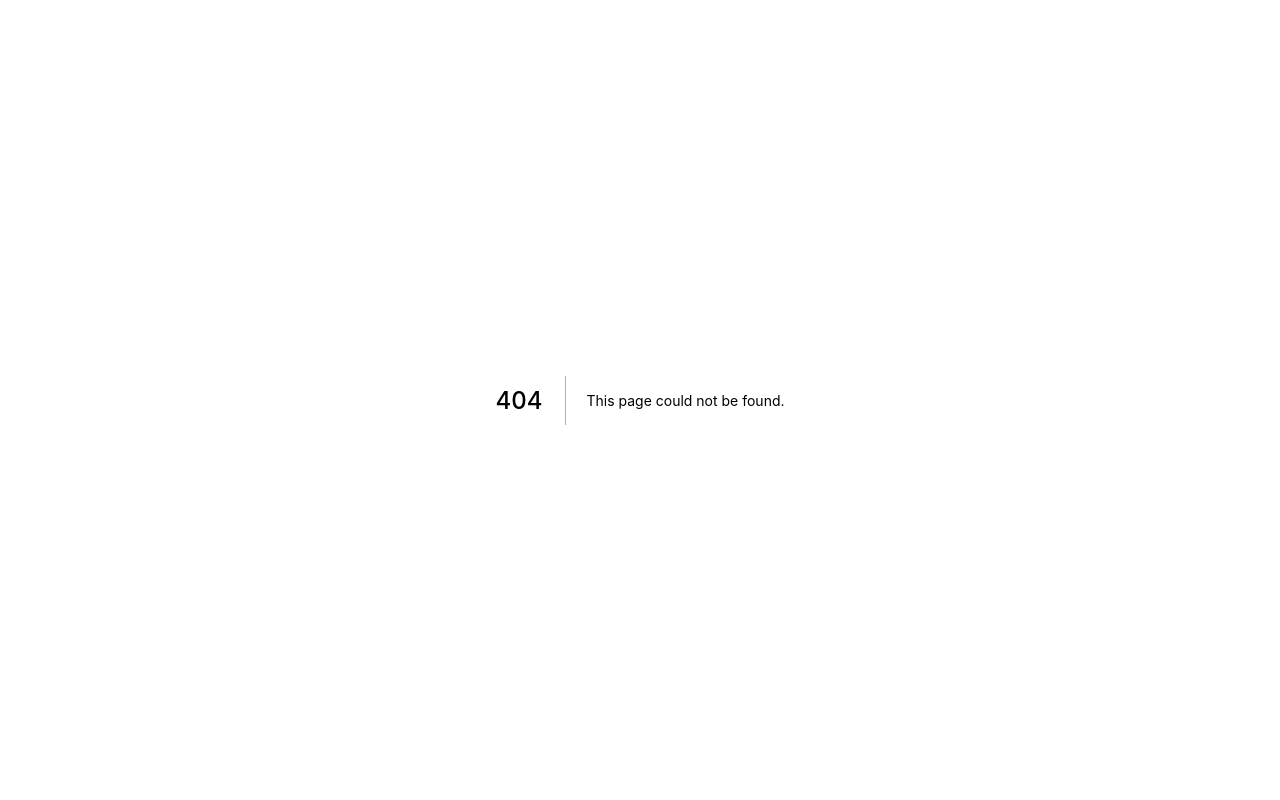
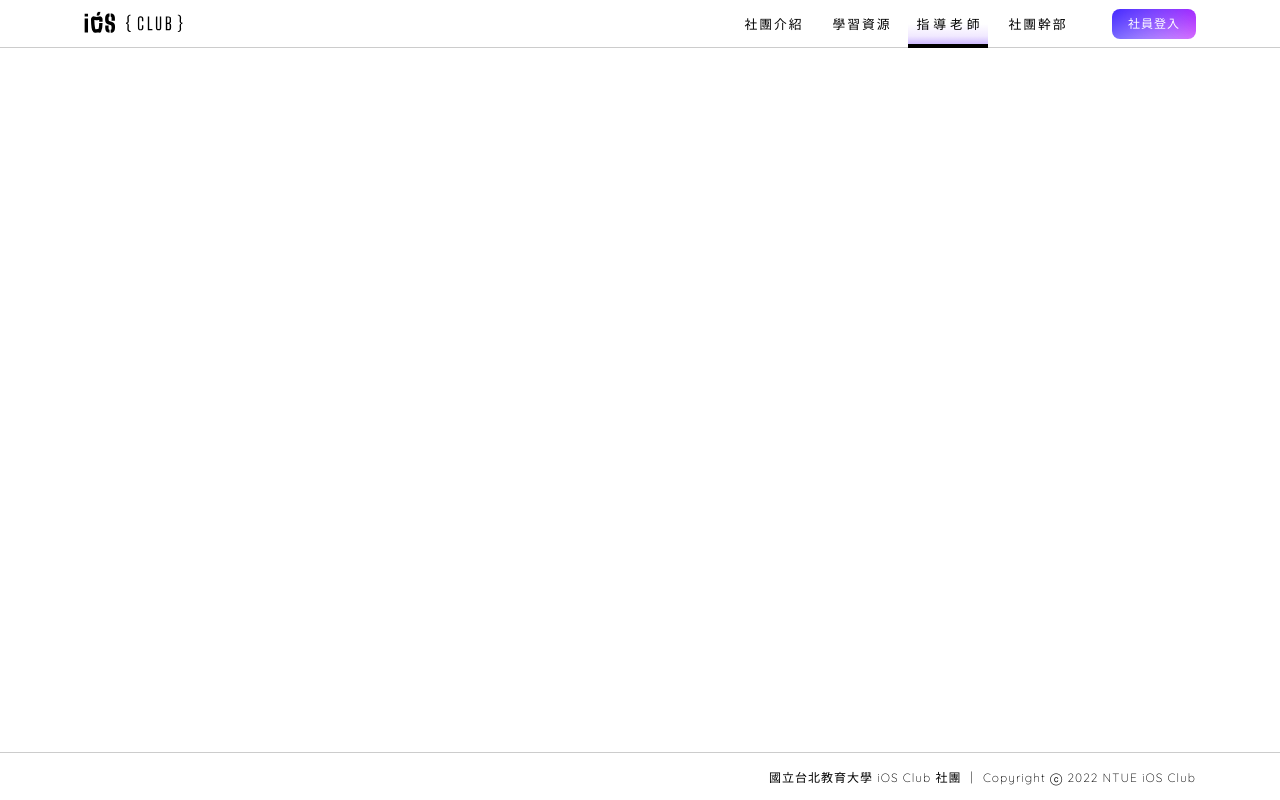
Before and after one commit to ChenLiangZhen/iOSClubWebsite, a Next.js app: page /routes/Teachers in a window 1280 px wide. Before the commit this address had no page. Built offline with nearby package versions, Linux system fonts and the light colour scheme.

Commit message:
add redux and redesign nav titles

```diff
--- a/src/components/layouts/PageSections.js
+++ b/src/components/layouts/PageSections.js
@@ -3,6 +3,8 @@ import {motion} from "framer-motion";
 import Image from "next/image";
 import MobileMenu from "./MobileMenu";
 import Link from "next/link";
+import {useEffect} from "react";
+import {useRouter} from "next/router";
 
 export const HeaderContent = styled(motion.div).attrs(props => ({}))`
 
@@ -80,14 +82,19 @@ export const FooterContent = styled(motion.div).attrs(props => ({}))`
 export const NavTitle = styled(motion.div).attrs(props => ({}))`
 
   width: 88px;
-  height: 32px;
-  text-align: center;
+  height: 48px;
+
   line-height: 32px;
 
+  display: flex;
+  flex-direction: column;
+  justify-content: flex-end;
+  align-items: center;
+
   font-size: 0.8rem;
-  font-weight: 300;
+  font-weight: ${props => props.route == props.name ? 500 : 300};
   font-family: "Noto Sans TC";
-  letter-spacing: 1px;
+  letter-spacing: ${props => props.route == props.name ? "4px" : "2px"};
   transition-duration: 250ms;
 
   z-index: 10;
@@ -156,6 +163,12 @@ export const Branding = styled(motion.div).attrs(props => ({}))`
 
 export const PageHeader = () => {
 
+	const route = useRouter().route
+
+	useEffect(()=> {
+
+	}, [])
+
 	return (
 
 		<>
@@ -181,35 +194,160 @@ export const PageHeader = () => {
 
 				<div style={{
 					display: "flex",
-					flexDirection: "row"
+					flexDirection: "row",
+					alignItems: "center"
 				}}>
 
 					<Link href={'/routes/Introduction'} passHref>
-						<NavTitle>
-							社團介紹
+
+						<NavTitle name={"/routes/Introduction"} route={route}>
+
+							<div style={{
+								height: "44px",
+								paddingTop: 8,
+								paddingLeft: 4
+							}}>
+								社團介紹
+							</div>
+
+							<div style={route == "/routes/Introduction" ? {
+								width: 80,
+								height: 4,
+								backgroundColor: "black"
+							} : {
+								width: 80,
+								height: 4,
+								backgroundColor: "transparent" }}/>
+
+							<div style={route == "/routes/Introduction" ? {
+
+								position: "absolute",
+								zIndex: -1,
+								width: 80,
+								height: 36,
+								background: "linear-gradient(to bottom, white, white, #f1e9ff, #bea4ff)"
+								// backgroundColor: "red"
+
+							} : {
+								display: "none" }}
+							/>
+
+
+						</NavTitle>
+
+					</Link>
+
+					<Link href={'/routes/LearningResources'} passHref>
+						<NavTitle name={"/routes/LearningResources"} route={route}>
+
+							<div style={{
+								height: "44px",
+								paddingTop: 8,
+								paddingLeft: 4
+							}}>
+								學習資源
+							</div>
+
+							<div style={route == "/routes/LearningResources" ? {
+								width: 80,
+								height: 4,
+								backgroundColor: "black"
+							} : {
+								width: 80,
+								height: 4,
+								backgroundColor: "transparent" }}/>
+
+							<div style={route == "/routes/LearningResources" ? {
+
+								position: "absolute",
+								zIndex: -1,
+								width: 80,
+								height: 36,
+								background: "linear-gradient(to bottom, white, white, #f1e9ff, #bea4ff)"
+								// backgroundColor: "red"
+
+							} : {
+								display: "none" }}
+							/>
+
 						</NavTitle>
 					</Link>
 
-					<Link href={'/routes/LearningResources'} passHref>
-						<NavTitle>
-							學習資源
+					<Link href={'/routes/Teachers'} passHref>
+						<NavTitle name={"/routes/Teachers"} route={route}>
+
+							<div style={{
+								height: "44px",
+								paddingTop: 8,
+								paddingLeft: 4
+							}}>
+								指導老師
+							</div>
+
+							<div style={route == "/routes/Teachers" ? {
+								width: 80,
+								height: 4,
+								backgroundColor: "black"
+							} : {
+								width: 80,
+								height: 4,
+								backgroundColor: "transparent" }}/>
+
+							<div style={route == "/routes/Teachers" ? {
+
+								position: "absolute",
+								zIndex: -1,
+								width: 80,
+								height: 36,
+								background: "linear-gradient(to bottom, white, white, #f1e9ff, #bea4ff)"
+								// backgroundColor: "red"
+
+							} : {
+								display: "none" }}
+							/>
+
 						</NavTitle>
 					</Link>
 
 					<Link href={'/routes/Teams'} passHref>
-						<NavTitle>
-							指導教師
+
+						<NavTitle name={"/routes/Teams"} route={route}>
+
+							<div style={{
+								height: "44px",
+								paddingTop: 8,
+								paddingLeft: 4
+							}}>
+								社團幹部
+							</div>
+
+							<div style={route == "/routes/Teams" ? {
+								width: 80,
+								height: 4,
+								backgroundColor: "black"
+							} : {
+								width: 80,
+								height: 4,
+								backgroundColor: "transparent" }}/>
+
+							<div style={route == "/routes/Teams" ? {
+
+								position: "absolute",
+								zIndex: -1,
+								width: 80,
+								height: 36,
+								background: "linear-gradient(to bottom, white, white, #f1e9ff, #bea4ff)"
+								// backgroundColor: "red"
+
+							} : {
+								display: "none" }}
+							/>
+
 						</NavTitle>
 					</Link>
 
 					<Link href={'/routes/Teams'} passHref>
-						<NavTitle>
-							歷屆幹部
-						</NavTitle>
-					</Link>
-
-					<Link href={'/routes/Teams'} passHref>
-						<NavLogin>
+						<NavLogin name={"/"} route={route}>
 							社員登入
 						</NavLogin>
 					</Link>
@@ -261,10 +399,11 @@ export const PageFooter = () => {
 
 				<div style={{
 
-					fontWeight: "500",
+					fontWeight: "300",
 					fontSize: "0.75rem",
 					letterSpacing: 1,
 					fontFamily: "Quicksand"
+
 				}}>
 					國立台北教育大學 iOS Club 社團 ｜ Copyright ⓒ 2022 NTUE iOS Club
 				</div>
--- a/src/pages/index.js
+++ b/src/pages/index.js
@@ -2,14 +2,19 @@ import React, {useEffect, useState} from "react";
 import {UserDetail, Login, realmApp} from "../components/RealmComponents";
 import {BaseGrid} from "../components/layouts/Layouts";
 import {PageBody, PageFooter, PageHeader} from "../components/layouts/PageSections";
+import {useRouter} from "next/router";
 import Image from "next/image";
 
 const Home = () => {
 
   const [user, setUser] = useState();
+  const router = useRouter()
 
   useEffect(() => {
+
      setUser(realmApp.currentUser)
+     console.log(router)
+
   }, [])
 
   return (
--- a/src/pages/routes/Teacher.js
+++ b/src/pages/routes/Teachers.js
@@ -2,7 +2,7 @@ import React from "react";
 import {BaseGrid} from "../../components/layouts/Layouts";
 import {PageBody, PageFooter, PageHeader} from "../../components/layouts/PageSections";
 
-const Teacher = () => {
+const Teachers = () => {
 
 	return (
 		<BaseGrid>
@@ -21,4 +21,4 @@ const Teacher = () => {
 	)
 }
 
-export default Teacher
+export default Teachers
```
Also changed, not shown: package.json (+6 -3 lines), src/global_state/dataSlice.js (added, +32 -0 lines), src/global_state/store.js (added, +23 -0 lines), src/pages/routes/Introduction.js (+13 -1 lines).
